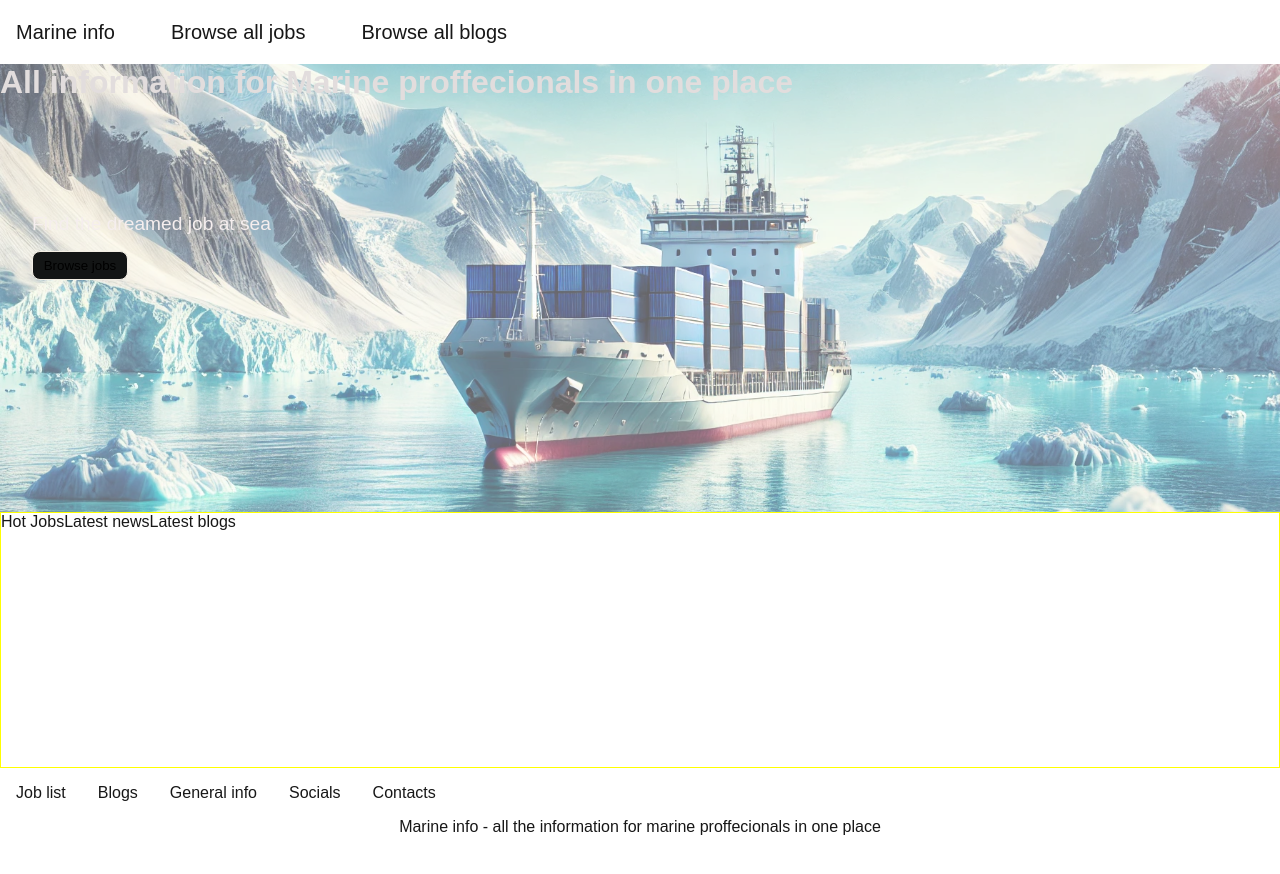
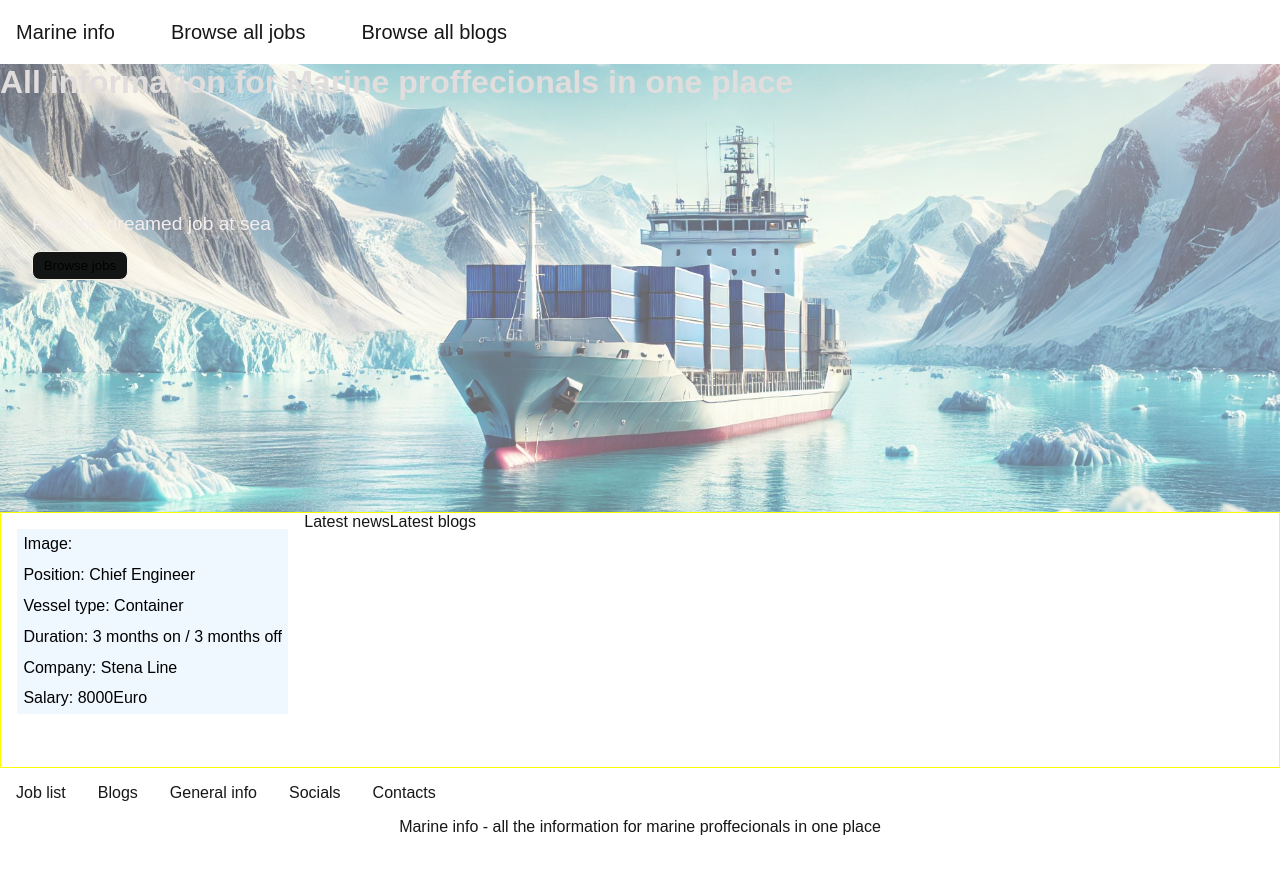
Before and after one commit to KostovPV/info-app, a Next.js app: page / in a window 1280 px wide. Shown: the top 874 px of the page. Built offline with nearby package versions, Linux system fonts and the light colour scheme.

Commit message:
HotJobs component created

```diff
--- /dev/null
+++ b/app/components/HotJobs/HotJobs.js
@@ -0,0 +1,11 @@
+import JobCard from '../JobCard/JobCard';
+import classes from './HotJobs.module.css';
+
+
+export default function HotJobs() {
+  return (
+    <div>
+        <JobCard />
+    </div>
+  )
+}
--- /dev/null
+++ b/app/components/JobCard/JobCard.js
@@ -0,0 +1,26 @@
+import classes from './JobCard.module.css';
+
+export default function JobCard() {
+    return (
+        <div className={classes.jobCard} >
+            <div className={classes.jobCardItem}>
+                Image:
+            </div>
+            <div className={classes.jobCardItem}>
+                Position: Chief Engineer
+            </div>
+            <div className={classes.jobCardItem}>
+                Vessel type: Container
+            </div>
+            <div className={classes.jobCardItem}>
+                Duration: 3 months on / 3 months off
+            </div>
+            <div className={classes.jobCardItem}>
+                Company: Stena Line
+            </div>
+            <div className={classes.jobCardItem}>
+                Salary: 8000Euro
+            </div>
+        </div>
+    )
+}
--- /dev/null
+++ b/app/components/JobCard/JobCard.module.css
@@ -0,0 +1,10 @@
+.jobCard{
+    display: flex;
+    flex-direction: column;
+    margin: 1rem;
+    background-color: aliceblue;
+    color: black;
+}
+.jobCardItem{
+    margin: 0.4rem;
+}
--- a/app/components/Slider/Slider.js
+++ b/app/components/Slider/Slider.js
@@ -1,10 +1,11 @@
+import HotJobs from '../HotJobs/HotJobs';
 import classes from './Slider.module.css';
 
 export default function Slider() {
   return (
     <section className={classes.sliderContainer}>
         <div>
-            Hot Jobs
+            <HotJobs />
         </div>
         <div>
             Latest news
```
Also changed, not shown: app/components/HotJobs/HotJobs.module.css (added).
